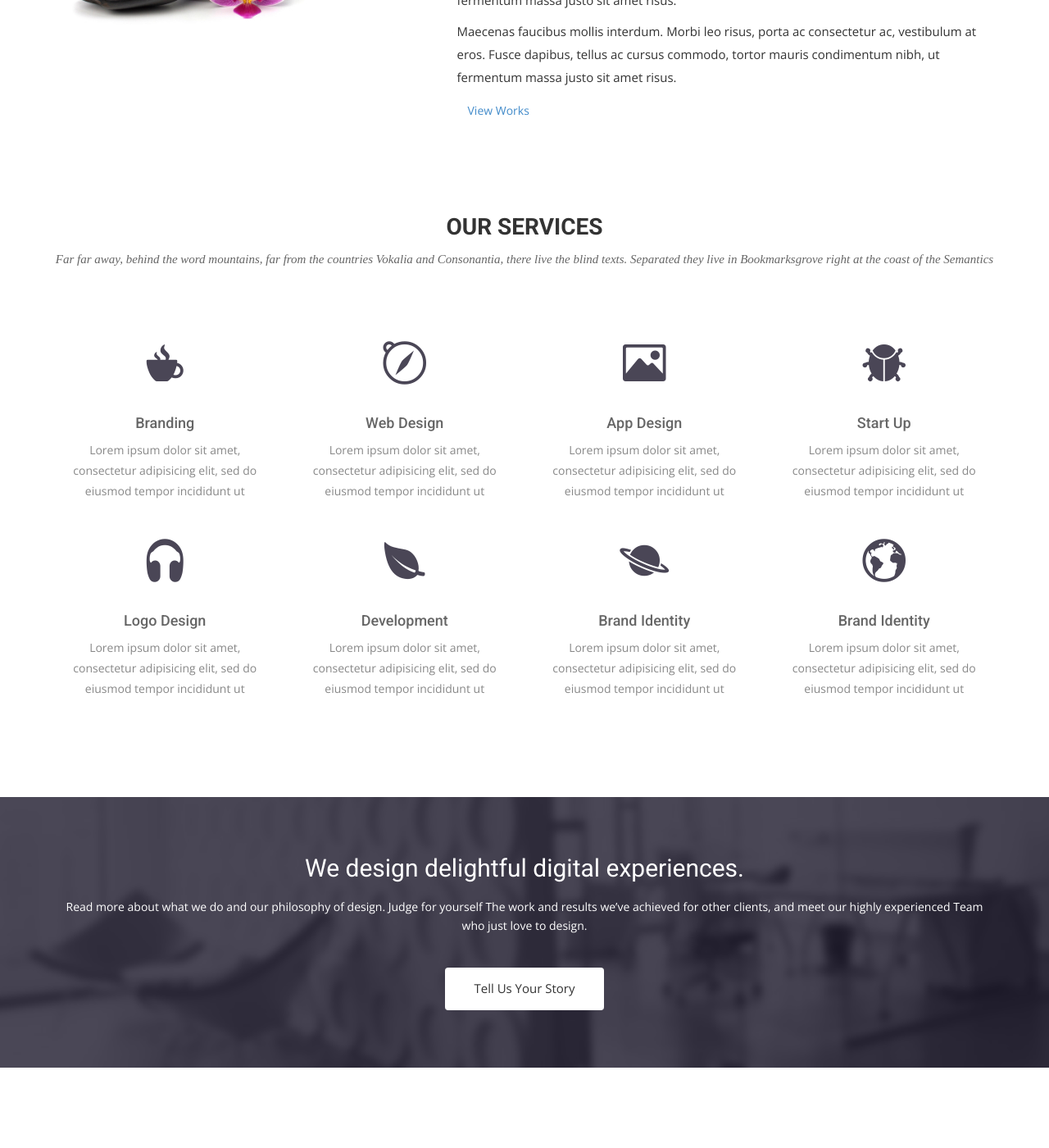
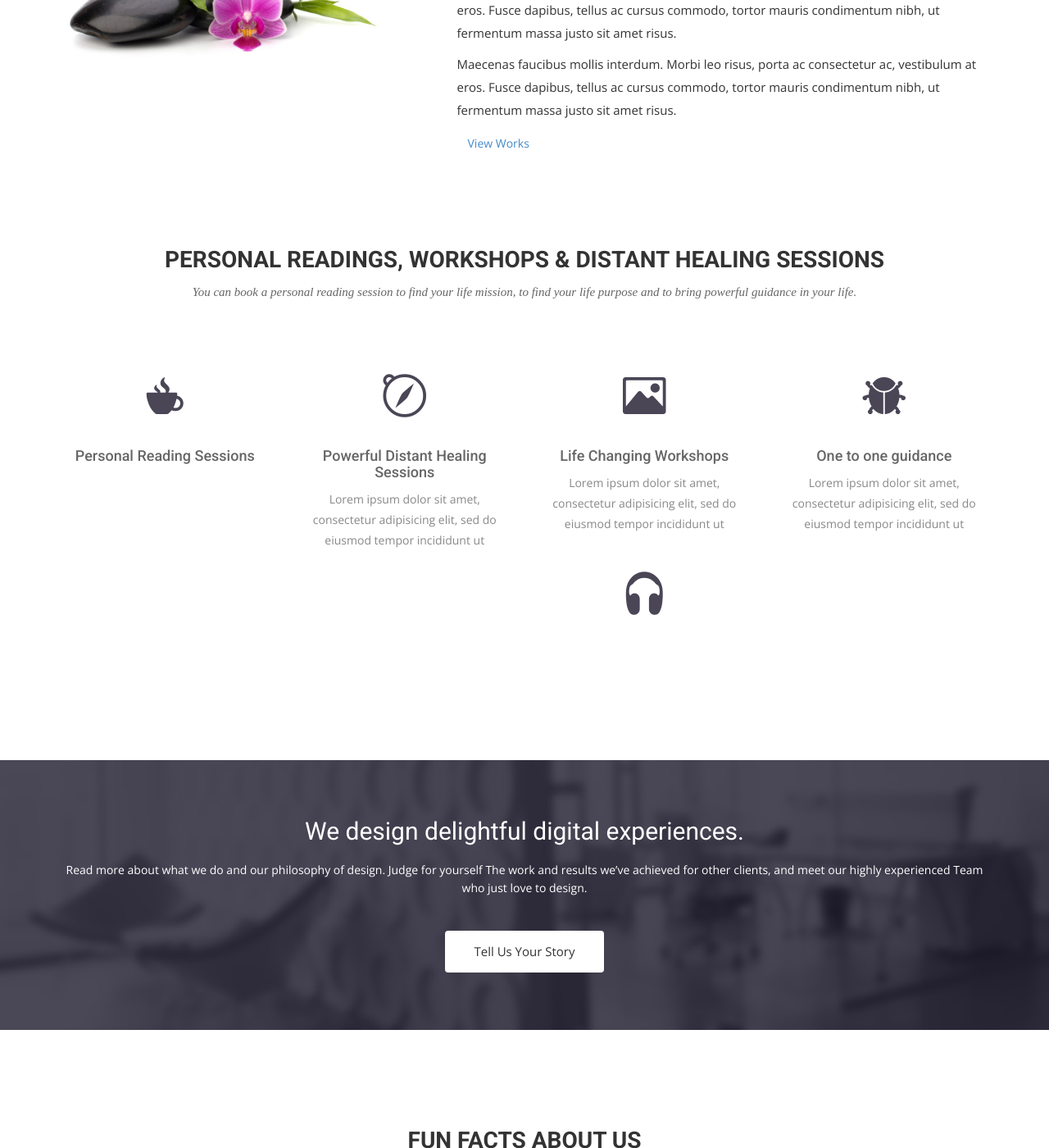
Before and after one commit to apworks/ap, a Jekyll site: the page built from index.html, in a window 1280 px wide and 1400 px high, scrolled down 1320 px. Shown: the whole window at 82% size. Built offline with Jekyll 4.4.1, drawn with Linux system fonts in a browser that asks for light colours; nearby versions of some CDN libraries; some web fonts are replaced; some of the changed text lies outside the part shown.

Commit message:
Update from Forestry.io - index.html

```diff
--- a/index.html
+++ b/index.html
@@ -1,9 +1,8 @@
 ---
 layout: page
 title: Awaken Your Path
-permalink: /
+permalink: "/"
 ---
-
 <!-- Slider Start -->
 <section id="slider">
   <div class="container">
@@ -11,7 +10,7 @@ permalink: /
       <div class="col-md-10 col-md-offset-2">
         <div class="block">
           <h1 class="animated fadeInUp">LIFE CHANGING INSIGHTS</h1>
-          <p class="animated fadeInUp">Are you ready to find your life path, find the magic that initiates miracles? Experience the unique, powerful and profound experience that will initiate a positive change in your life. Find out more</p>
+          <p class="animated fadeInUp">Are you ready to find your life path, find the magic that initiates miracles? Experience the unique, powerful and profound experience that will initiate a positive change in your life. Are you ready for it? See what others have to say about Sa</p>
         </div>
       </div>
     </div>
@@ -57,72 +56,50 @@ permalink: /
         </div>
       </div><!-- .col-md-7 close -->
 
-</section>
+</div></div></section>
 
 <!-- Service Start -->
 <section id="service">
   <div class="container">
     <div class="row">
       <div class="section-title">
-        <h2>Our Services</h2>
-        <p>Far far away, behind the word mountains, far from the countries Vokalia and Consonantia, there live the blind texts. Separated they live in Bookmarksgrove right at the coast of the Semantics</p>
+        <h2>Personal Readings, Workshops &amp; Distant Healing Sessions</h2>
+        <p class="">You can book a personal reading session to find your life mission, to find your life purpose and to bring powerful guidance in your life.</p>
       </div>
     </div>
     <div class="row ">
       <div class="col-sm-6 col-md-3">
         <div class="service-item">
           <i class="icon ion-coffee"></i>
-          <h4>Branding</h4>
-          <p>Lorem ipsum dolor sit amet, consectetur adipisicing elit, sed do eiusmod tempor incididunt ut </p>
+          <h4>Personal Reading Sessions</h4>
+          <p><br></p>
         </div>
       </div>
       <div class="col-sm-6 col-md-3">
         <div class="service-item">
           <i class="ion-compass"></i>
-          <h4>Web Design</h4>
+          <h4>Powerful Distant Healing Sessions</h4>
           <p>Lorem ipsum dolor sit amet, consectetur adipisicing elit, sed do eiusmod tempor incididunt ut </p>
         </div>
       </div>
       <div class="col-sm-6 col-md-3">
         <div class="service-item">
           <i class="ion-image"></i>
-          <h4>App Design</h4>
+          <h4>Life Changing Workshops</h4>
           <p>Lorem ipsum dolor sit amet, consectetur adipisicing elit, sed do eiusmod tempor incididunt ut </p>
         </div>
       </div>
       <div class="col-sm-6 col-md-3">
         <div class="service-item">
           <i class="ion-bug"></i>
-          <h4>Start Up</h4>
+          <h4>One to one guidance</h4>
           <p>Lorem ipsum dolor sit amet, consectetur adipisicing elit, sed do eiusmod tempor incididunt ut </p>
         </div>
       </div>
       <div class="col-sm-6 col-md-3">
         <div class="service-item">
           <i class="ion-headphone"></i>
-          <h4>Logo Design</h4>
-          <p>Lorem ipsum dolor sit amet, consectetur adipisicing elit, sed do eiusmod tempor incididunt ut </p>
-        </div>
-      </div>
-      <div class="col-sm-6 col-md-3">
-        <div class="service-item">
-          <i class="ion-leaf"></i>
-          <h4>Development</h4>
-          <p>Lorem ipsum dolor sit amet, consectetur adipisicing elit, sed do eiusmod tempor incididunt ut </p>
-        </div>
-      </div>
-      <div class="col-sm-6 col-md-3">
-        <div class="service-item">
-          <i class="ion-planet"></i>
-          <h4>Brand Identity</h4>
-          <p>Lorem ipsum dolor sit amet, consectetur adipisicing elit, sed do eiusmod tempor incididunt ut </p>
-        </div>
-      </div>
-      <div class="col-sm-6 col-md-3">
-        <div class="service-item">
-          <i class="ion-earth"></i>
-          <h4>Brand Identity</h4>
-          <p>Lorem ipsum dolor sit amet, consectetur adipisicing elit, sed do eiusmod tempor incididunt ut </p>
+          <h4><br></h4></div></div><div class="col-sm-6 col-md-3"><div class="service-item">
         </div>
       </div>
     </div>
@@ -136,7 +113,7 @@ permalink: /
         <div class="block">
           <h2>We design delightful digital experiences.</h2>
           <p>Read more about what we do and our philosophy of design. Judge for yourself The work and results we’ve achieved for other clients, and meet our highly experienced Team who just love to design.</p>
-          <a class="btn btn-default btn-call-to-action" href="#" >Tell Us Your Story</a>
+          <a class="btn btn-default btn-call-to-action" href="#">Tell Us Your Story</a>
         </div>
       </div>
     </div>
```
